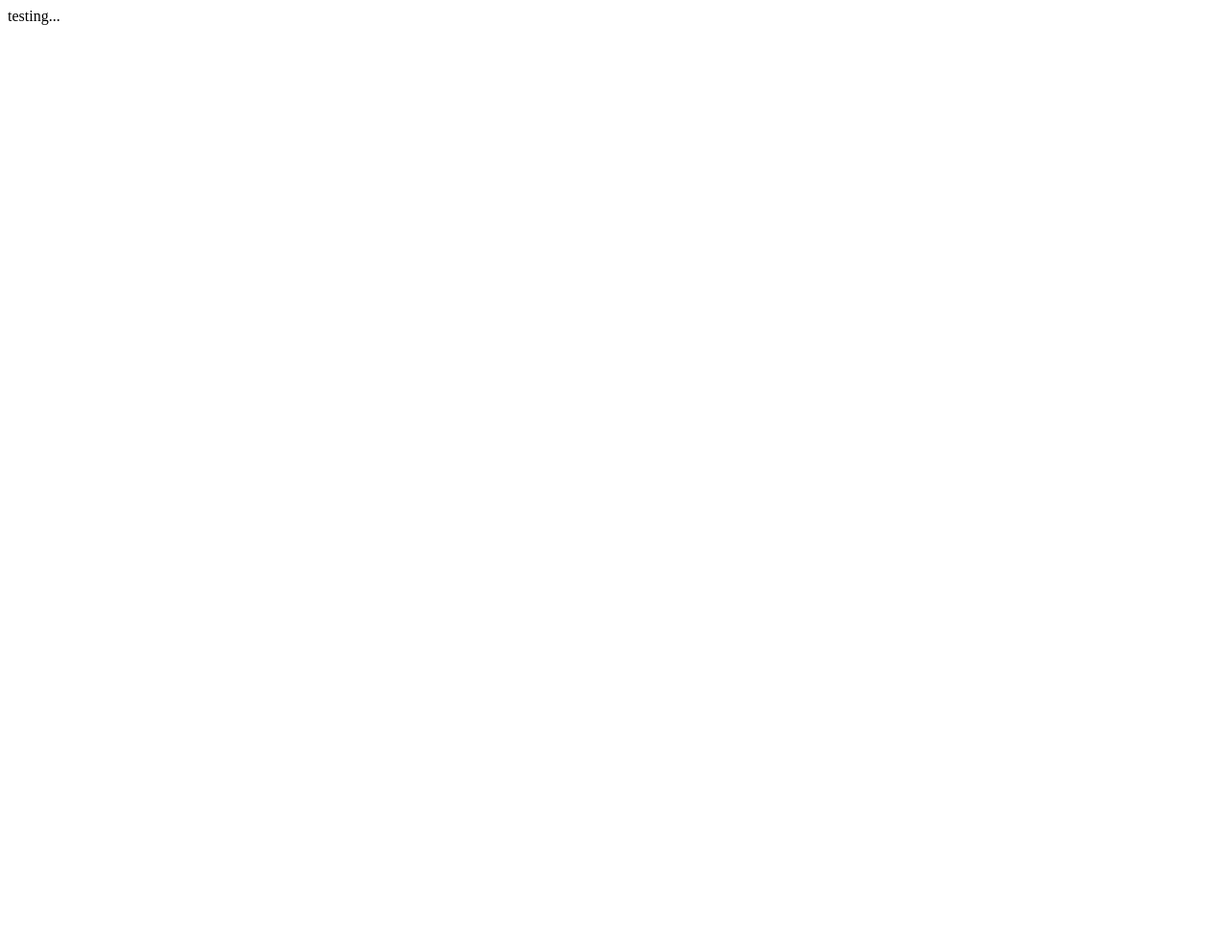
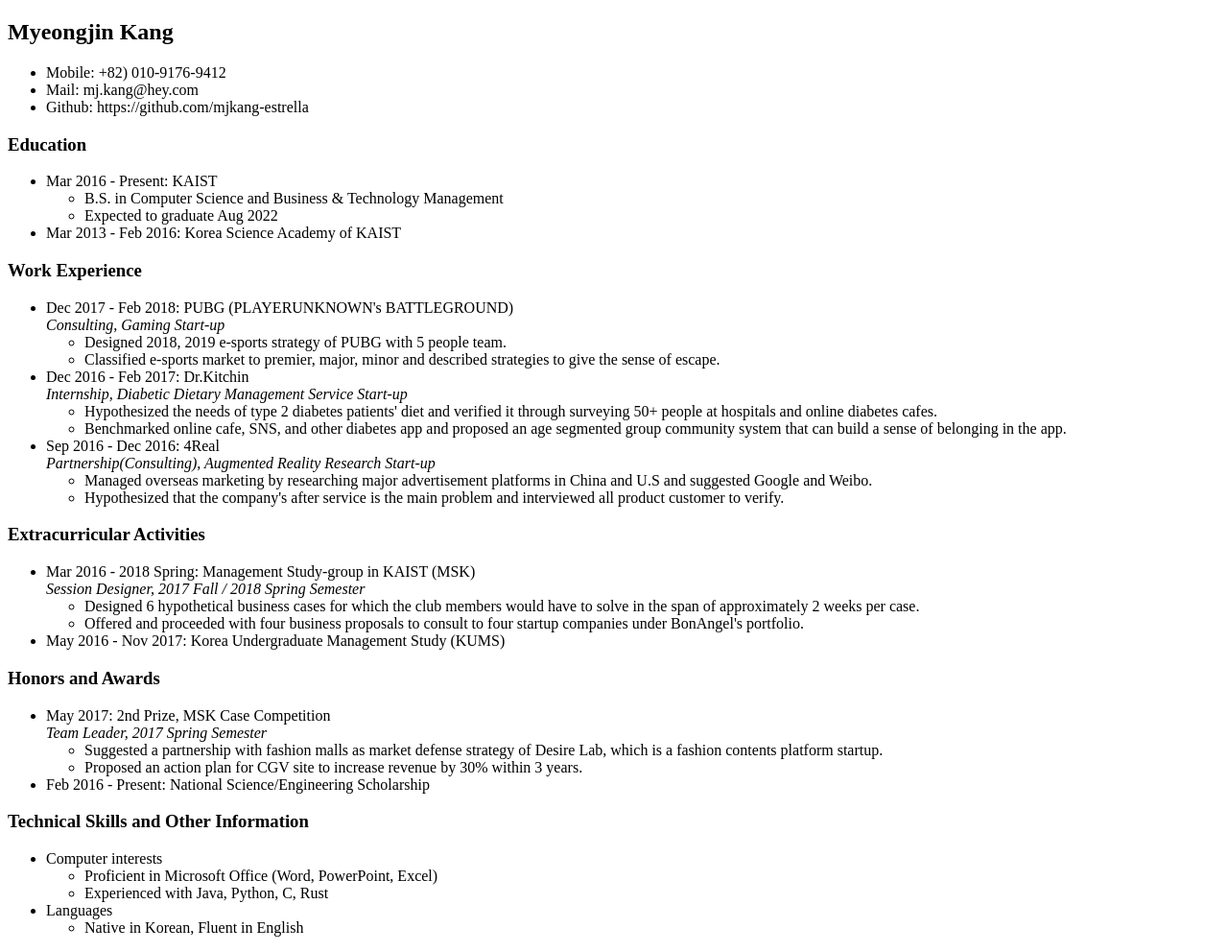
Before and after one commit to kang-estrella/Github-Page, a plain HTML site: page index.html in a window 1280 px wide. Shown: the whole page at 96% size. Before the commit the page ends 800 px from the top, so only its background shows below. Drawn offline with Linux system fonts and the light colour scheme.

Commit message:
add data of my resume

```diff
--- a/index.html
+++ b/index.html
@@ -6,6 +6,73 @@
         </title>
     </head>
     <body>
-        testing...
+        <h2> Myeongjin Kang </h2>
+        <ul>
+            <li>Mobile: +82) 010-9176-9412</li>
+            <li>Mail: <a herf='mailto:mj.kang@hey.com' target='_black' class='url'>mj.kang@hey.com</a></li>
+            <li>Github: <a herf='https://github.com/mjkang-estrella' target='_blank' class='url'>https://github.com/mjkang-estrella</a></li>
+        </ul>
+        <h3> Education </h3>
+        <ul>
+            <li> Mar 2016 - Present: KAIST</li>
+            <ul>
+                <li> B.S. in Computer Science and Business & Technology Management </li>
+                <li> Expected to graduate Aug 2022 </li>
+            </ul>
+            <li> Mar 2013 - Feb 2016: Korea Science Academy of KAIST</li>
+        </ul>
+        <h3>Work Experience</h3>
+        <ul>
+            <li>Dec 2017 - Feb 2018: PUBG (PLAYERUNKNOWN's BATTLEGROUND)</li>
+            <i>Consulting, Gaming Start-up</i>
+            <ul>
+                <li>Designed 2018, 2019 e-sports strategy of PUBG with 5 people team.</li>
+                <li>Classified e-sports market to premier, major, minor and described strategies to give the sense of escape.</li>
+            </ul>
+            <li>Dec 2016 - Feb 2017: Dr.Kitchin</li>
+            <i>Internship, Diabetic Dietary Management Service Start-up</i>
+            <ul>
+                <li>Hypothesized the needs of type 2 diabetes patients' diet and verified it through surveying 50+ people at hospitals and online diabetes cafes.</li>
+                <li>Benchmarked online cafe, SNS, and other diabetes app and proposed an age segmented group community system that can build a sense of belonging in the app.</li>
+            </ul>
+            <li>Sep 2016 - Dec 2016: 4Real</li>
+            <i>Partnership(Consulting), Augmented Reality Research Start-up</i>
+            <ul>
+                <li>Managed overseas marketing by researching major advertisement platforms in China and U.S and suggested Google and Weibo.</li>
+                <li>Hypothesized that the company's after service is the main problem and interviewed all product customer to verify.</li>
+            </ul>
+        </ul>
+        <h3>Extracurricular Activities</h3>
+        <ul>
+            <li>Mar 2016 - 2018 Spring: Management Study-group in KAIST (MSK)</li>
+            <i>Session Designer, 2017 Fall / 2018 Spring Semester</i>
+            <ul>
+                <li>Designed 6 hypothetical business cases for which the club members would have to solve in the span of approximately 2 weeks per case.</li>
+                <li>Offered and proceeded with four business proposals to consult to four startup companies under BonAngel's portfolio.</li>
+            </ul>
+            <li>May 2016 - Nov 2017: Korea Undergraduate Management Study (KUMS)</li>
+        </ul>
+        <h3>Honors and Awards</h3>
+        <ul>
+            <li>May 2017: 2nd Prize, MSK Case Competition</li>
+            <i>Team Leader, 2017 Spring Semester</i>
+            <ul>
+                <li>Suggested a partnership with fashion malls as market defense strategy of Desire Lab, which is a fashion contents platform startup.</li>
+                <li>Proposed an action plan for CGV site to increase revenue by 30% within 3 years.</li>
+            </ul>
+            <li>Feb 2016 - Present: National Science/Engineering Scholarship</li>
+        </ul>
+        <h3>Technical Skills and Other Information</h3>
+        <ul>
+            <li>Computer interests</li>
+            <ul>
+                <li>Proficient in Microsoft Office (Word, PowerPoint, Excel)</li>
+                <li>Experienced with Java, Python, C, Rust</li>
+            </ul>
+            <li>Languages</li>
+            <ul>
+                <li>Native in Korean, Fluent in English</li>
+            </ul>
+        </ul>
     </body>
 </html>
```
